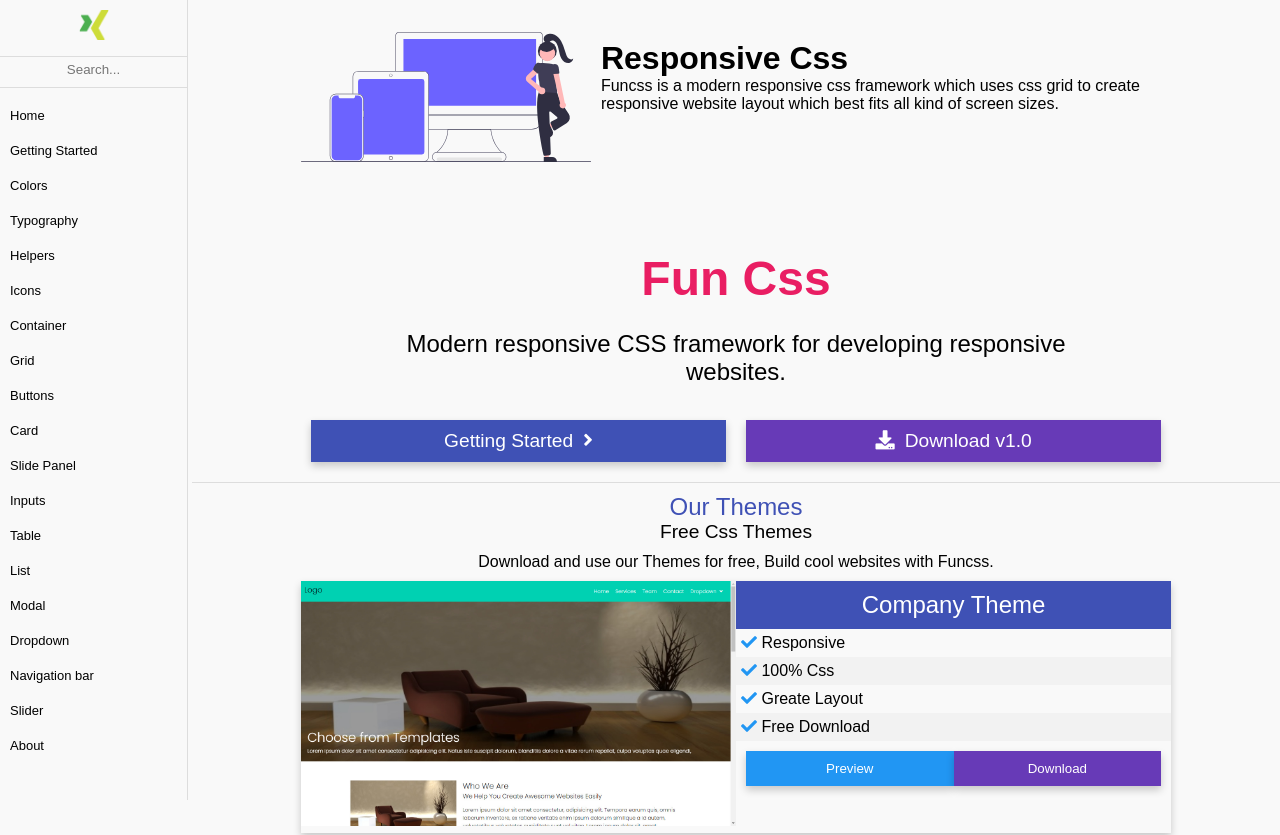
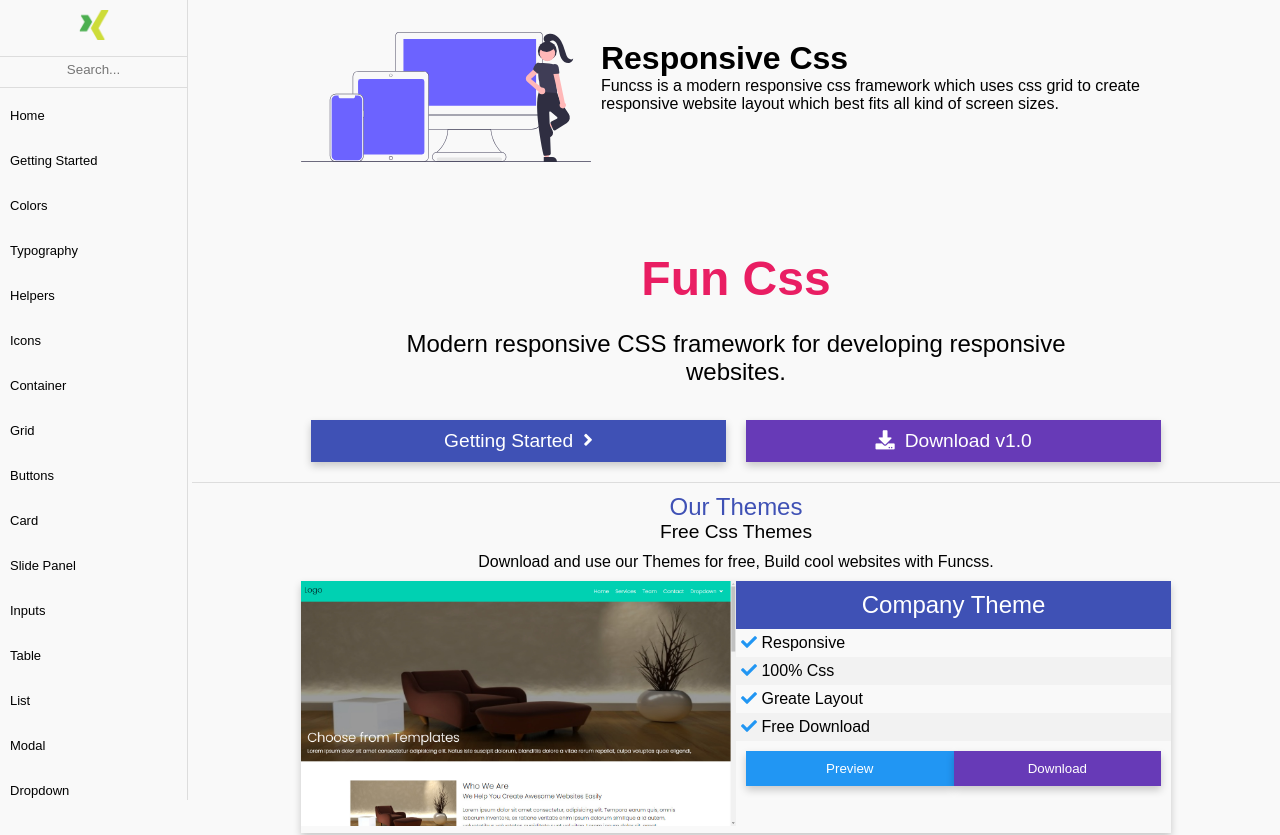
Before and after one commit to iddrismystic/responsivecss, a React (Create React App) app: page / in a window 1280 px wide. Shown: the top 835 px of the page. Built offline with nearby package versions, Linux system fonts and the light colour scheme; a web font is replaced by a local one.

Commit message:
bugs to fix

```diff
--- a/src/components/Sidebar.js
+++ b/src/components/Sidebar.js
@@ -131,7 +131,14 @@ function Sidebar() {
                          }
                          }).map(link=>(
                         <div className="padding-top-10">
-                            <div className="padding button text-lighter" onClick={()=>redirect.push(`/${link.path}`)}>{link.text}</div>
+                            <div className="padding button text-lighter sidebar-link" onClick={()=>redirect.push(`/${link.path}`)}>
+                            {link.text}
+                            <span class="sidebar-icon ">
+                            <i class="fas fas fa-angle-double-right text-indigo"></i>
+                            </span>
+
+                            </div>
+
                         </div>
                           ))
                       }
--- a/src/css/index.css
+++ b/src/css/index.css
@@ -64,7 +64,14 @@ color: #4CAF50;
   .Content{width: 100%;}
   .open-sidebar{display: block;}
 }
-
+.sidebar-icon{
+  display: none;
+  transition: 2s;
+}
+.sidebar-link:hover .sidebar-icon{
+  display: inline-block;
+  margin-left: 10px;
+}
 .content-wrapper{position: relative;width: 100%;}
 .main-content{position: absolute;left: 0;top: 0;width: 80%;padding-bottom: 50px;}
 .sub-content{position: fixed;right: 10px;top: 10px;width: 20%;padding: 10px;height: 100%;font-size: small;}
```
Also changed, not shown: 1 other file (tests, documents, lock files or other folders).
